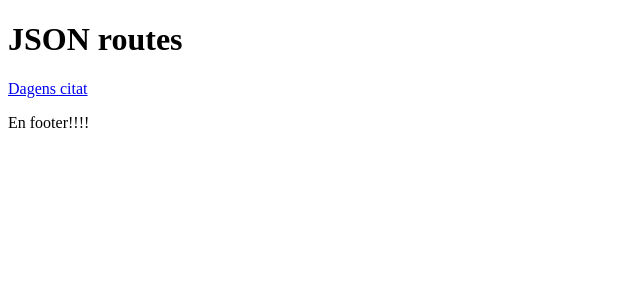
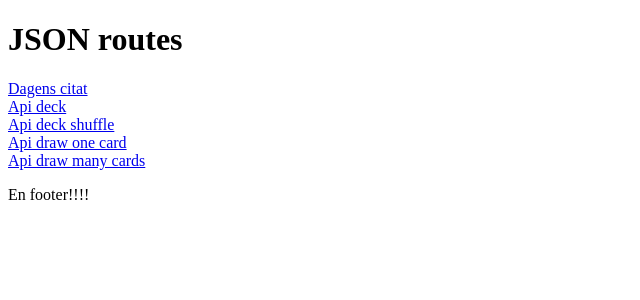
Before and after one commit to Luciiidv/mvckurs, a Symfony app: template templates/api.html.twig in a window 1280 px wide. Shown: the part 150-450 px from the top of the page, without its empty margins (0-640 px from the left). Run offline with Twig, Linux system fonts and the light colour scheme; the template is opened without the code that fills it, so the values that code supplies are empty; some libraries are stand-ins or nearby versions.

Commit message:
Added new api routes from card class

```diff
--- a/templates/api.html.twig
+++ b/templates/api.html.twig
@@ -4,5 +4,9 @@
 
 {% block body %}
     <h1>JSON routes</h1>
-    <a href="{{ path('api_qoute') }}">Dagens citat</a>
+    <a href="{{ path('api_qoute') }}">Dagens citat</a></br>
+    <a href="{{ path('api_deck') }}">Api deck</a></br>
+    <a href="{{ path('api_deck_shuffle') }}">Api deck shuffle</a></br>
+    <a href="{{ path('api_draw') }}">Api draw one card</a></br>
+    <a href="{{ path('api_draw_numbers') }}">Api draw many cards</a></br>
 {% endblock %}
```
